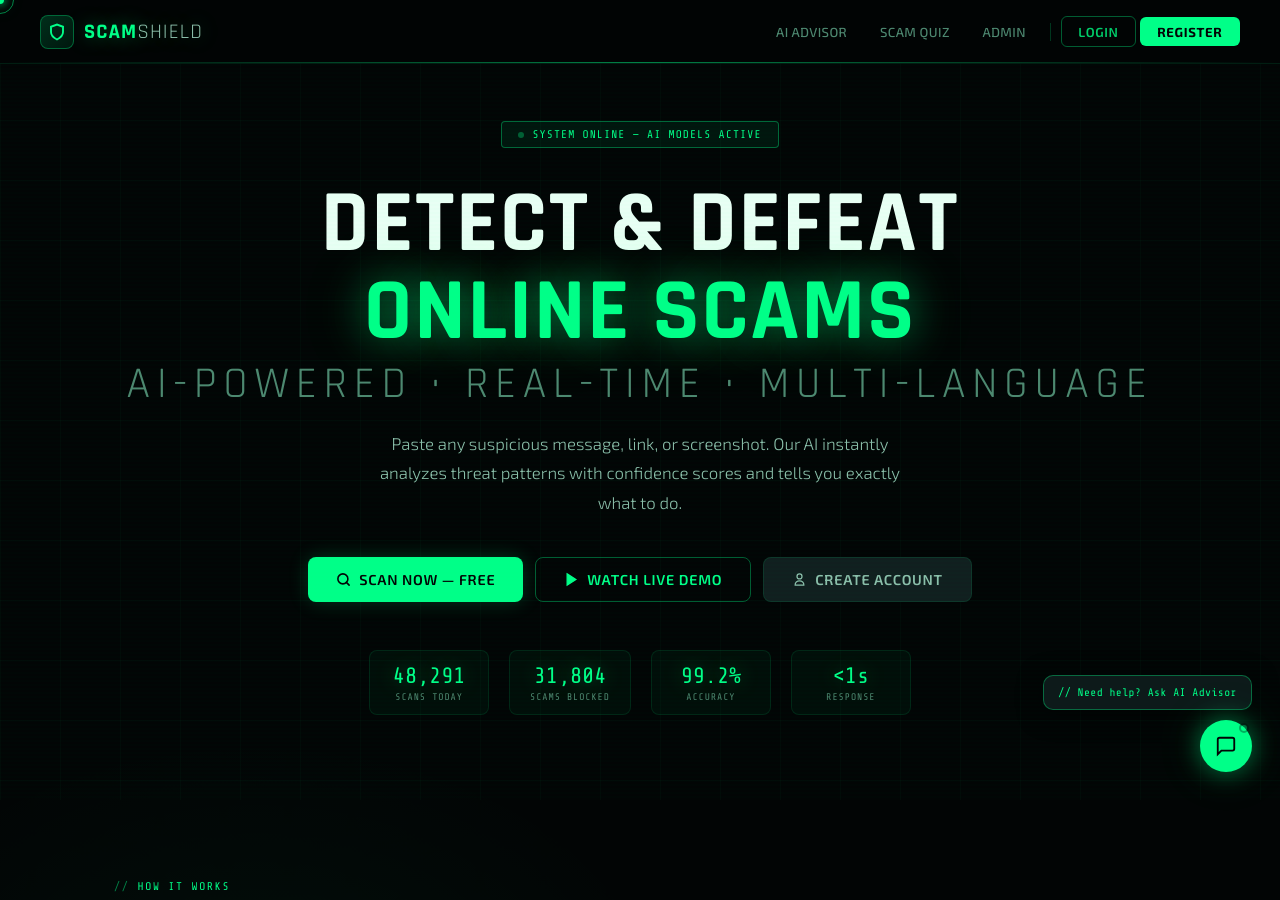
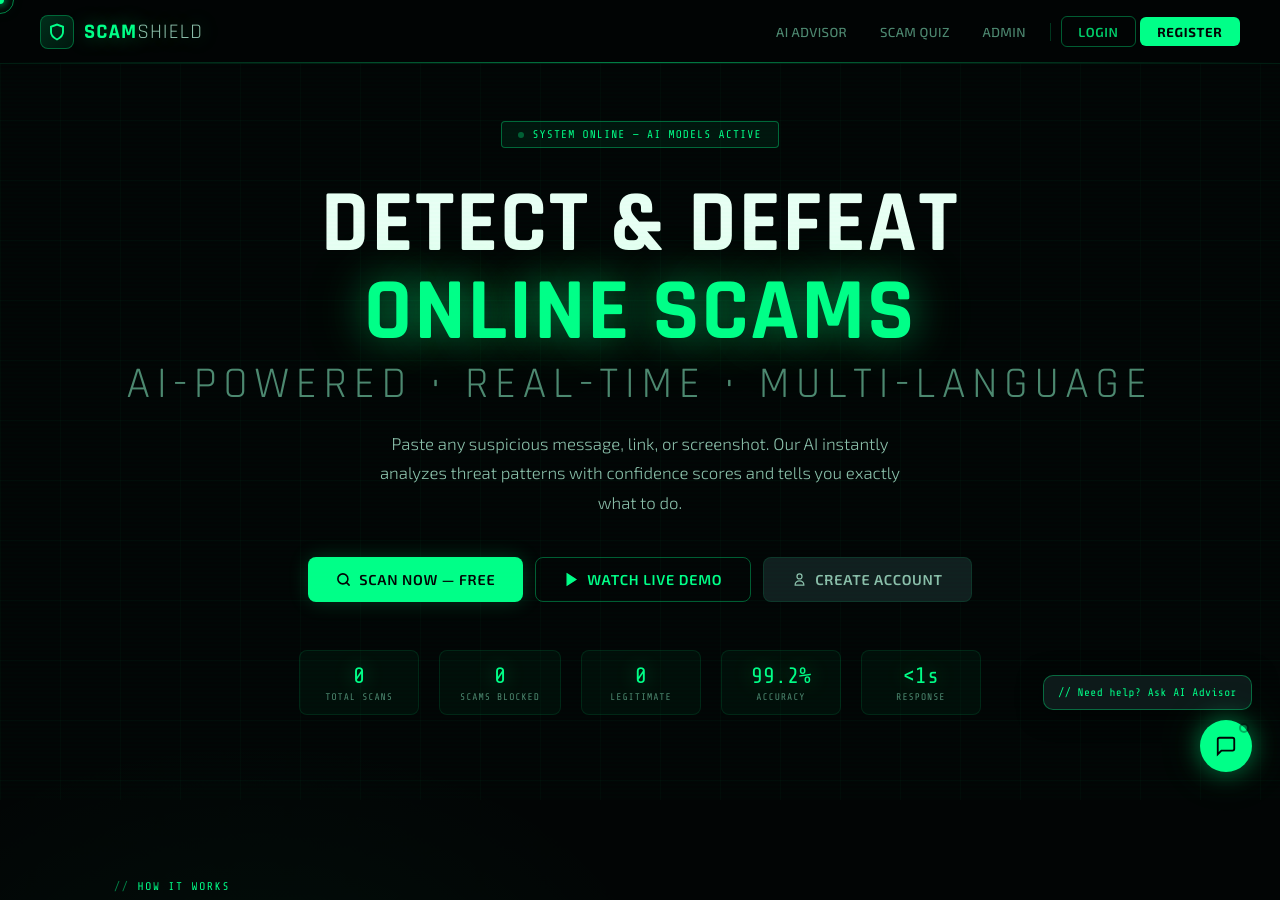
Before and after one commit to ashuthoshkumar/scamshield, a Flask app: template templates/index.html in a window 1280 px wide. Shown: the top 900 px of the page. Run offline with Flask 3, Linux system fonts and the light colour scheme; the template is opened without the code that fills it, so the values that code supplies are empty; parts of the project's set-up code (start-up, migrations or seed data) failed here and were passed over.

Commit message:
feature: real database counters on homepage

```diff
--- a/app.py
+++ b/app.py
@@ -36,7 +36,11 @@ def index():
         news = get_scam_news(max_articles=10)
     except:
         news = []
-    return render_template('index.html', user=user, news=news)
+    try:
+        stats = get_stats()
+    except:
+        stats = {'total': 0, 'scam': 0, 'legitimate': 0}
+    return render_template('index.html', user=user, news=news, stats=stats)
 
 
 # ─── REGISTER ────────────────────────────────────────────
--- a/templates/index.html
+++ b/templates/index.html
@@ -121,10 +121,26 @@
   </div>
   {% endif %}
   <div class="live-counter">
-    <div class="counter-item"><div class="counter-num" id="cnt-scans">48,291</div><div class="counter-lbl">Scans Today</div></div>
-    <div class="counter-item"><div class="counter-num" id="cnt-blocked">31,804</div><div class="counter-lbl">Scams Blocked</div></div>
-    <div class="counter-item"><div class="counter-num">99.2%</div><div class="counter-lbl">Accuracy</div></div>
-    <div class="counter-item"><div class="counter-num">&lt;1s</div><div class="counter-lbl">Response</div></div>
+    <div class="counter-item">
+      <div class="counter-num" id="cnt-scans">{{ stats.total }}</div>
+      <div class="counter-lbl">Total Scans</div>
+    </div>
+    <div class="counter-item">
+      <div class="counter-num" id="cnt-blocked">{{ stats.scam }}</div>
+      <div class="counter-lbl">Scams Blocked</div>
+    </div>
+    <div class="counter-item">
+      <div class="counter-num" id="cnt-legit">{{ stats.legitimate }}</div>
+      <div class="counter-lbl">Legitimate</div>
+    </div>
+    <div class="counter-item">
+      <div class="counter-num">99.2%</div>
+      <div class="counter-lbl">Accuracy</div>
+    </div>
+    <div class="counter-item">
+      <div class="counter-num">&lt;1s</div>
+      <div class="counter-lbl">Response</div>
+    </div>
   </div>
   <!-- LIVE NEWS TICKER -->
 {% if news %}
@@ -290,10 +306,14 @@ document.addEventListener('mousemove',e=>{mx=e.clientX;my=e.clientY;cursor.style
 (function animRing(){rx+=(mx-rx)*.12;ry+=(my-ry)*.12;ring.style.left=rx+'px';ring.style.top=ry+'px';requestAnimationFrame(animRing);})();
 function animCount(el,target,dur){const start=parseInt(el.textContent.replace(/,/g,''))||0;const range=target-start;const step=dur/60;let cur=start;const t=setInterval(()=>{cur+=range/(dur/step);if(cur>=target){cur=target;clearInterval(t);}el.textContent=Math.floor(cur).toLocaleString();},step);}
 window.addEventListener('load',()=>{
-  animCount(document.getElementById('cnt-scans'),48291,2000);
-  animCount(document.getElementById('cnt-blocked'),31804,2000);
-  setInterval(()=>{const el=document.getElementById('cnt-scans');el.textContent=(parseInt(el.textContent.replace(/,/g,''))+Math.floor(Math.random()*3+1)).toLocaleString();},4000);
-  setInterval(()=>{const el=document.getElementById('cnt-blocked');el.textContent=(parseInt(el.textContent.replace(/,/g,''))+Math.floor(Math.random()*2+1)).toLocaleString();},6500);
+  // Animate from 0 to real database values
+  const scans = parseInt('{{ stats.total }}') || 0;
+  const blocked = parseInt('{{ stats.scam }}') || 0;
+  const legit = parseInt('{{ stats.legitimate }}') || 0;
+
+  animCount(document.getElementById('cnt-scans'), scans, 2000);
+  animCount(document.getElementById('cnt-blocked'), blocked, 2000);
+  animCount(document.getElementById('cnt-legit'), legit, 2000);
 });
 function switchTab(name, btn) {
   const scannerEl = document.getElementById('scanner');
```
